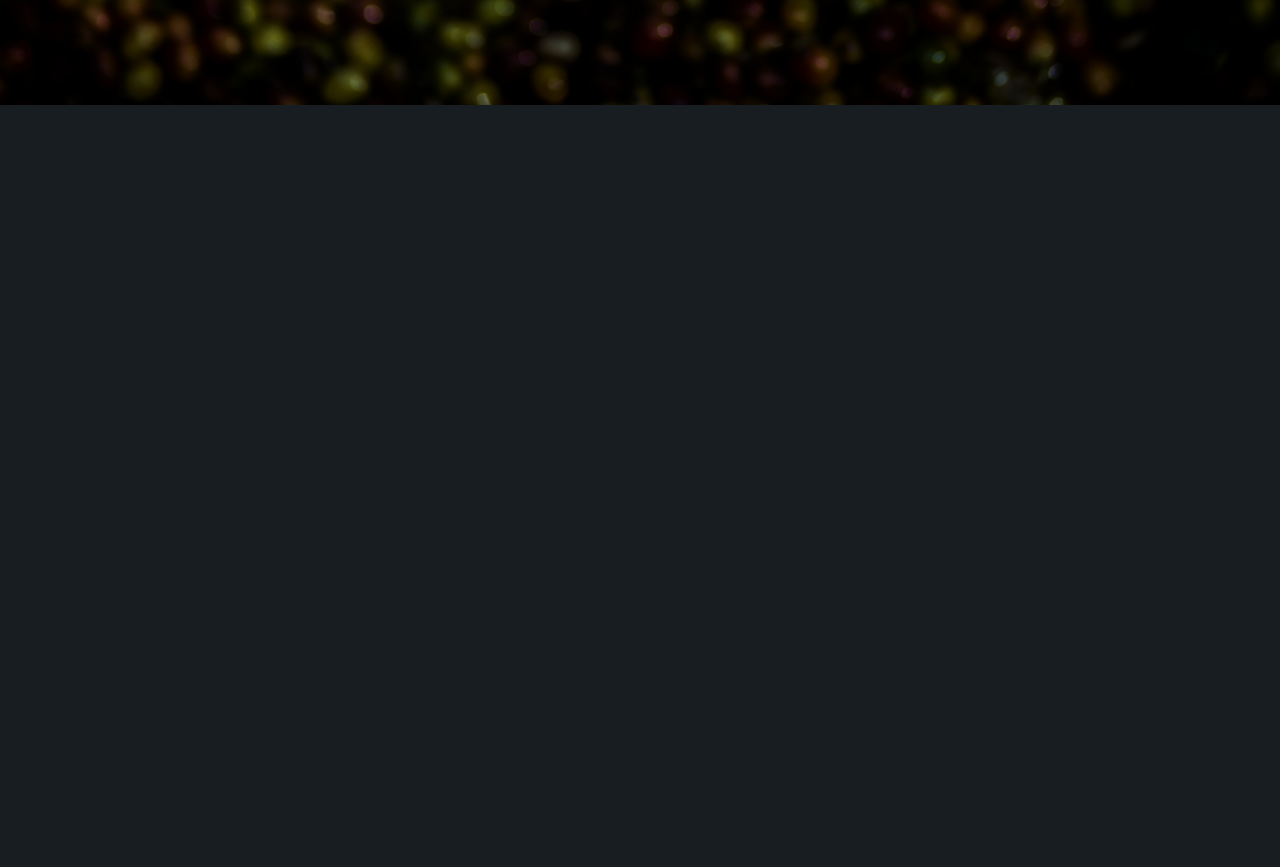
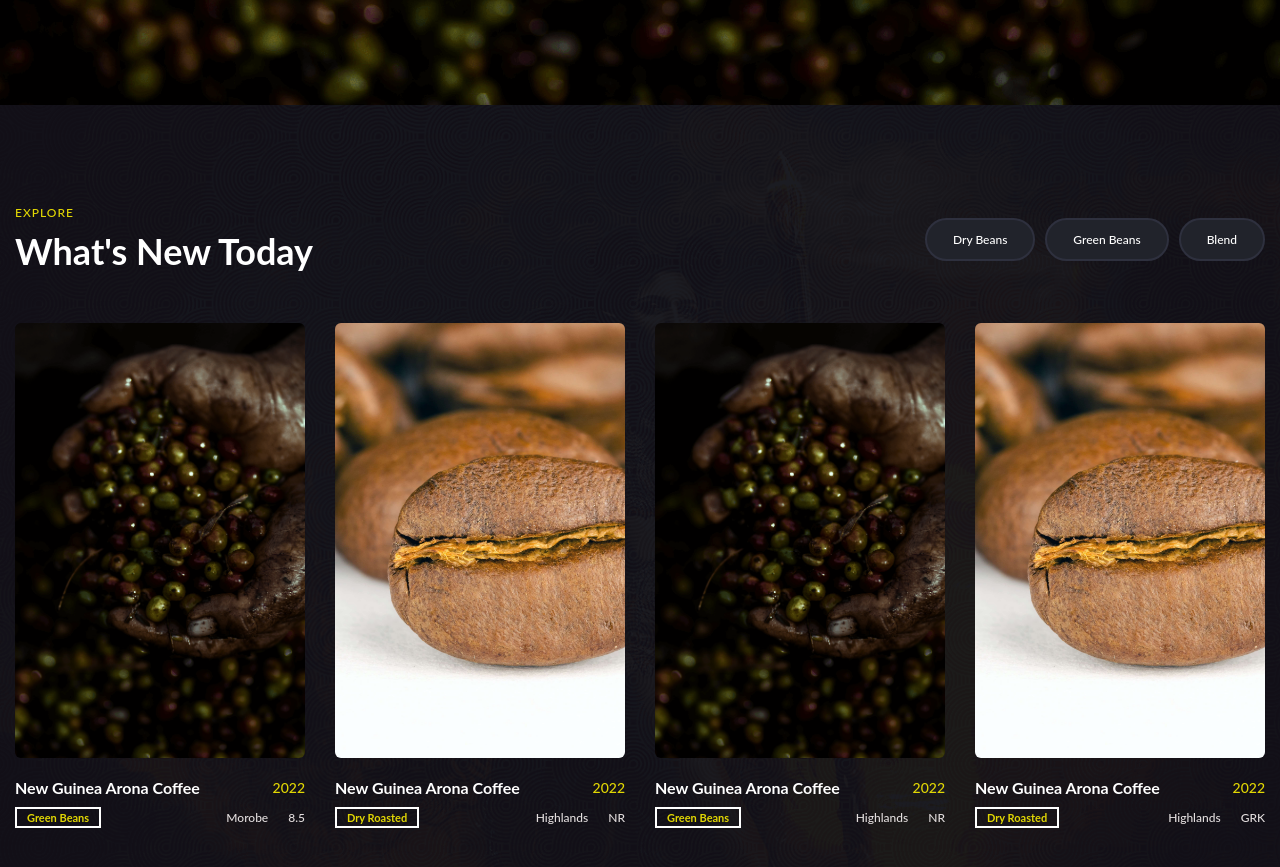
Before and after one commit to jangap411/coffee-market, a React (Create React App) app in the folder client/: page / in a window 1280 px wide. Shown: the part 695-1562 px from the top of the page. Before the commit the page ends 800 px from the top, so only its background shows below. Built offline with nearby package versions, Linux system fonts and the light colour scheme.

Commit message:
Added upcoming productions section

```diff
--- a/client/src/App.js
+++ b/client/src/App.js
@@ -2,12 +2,14 @@ import "./App.css";
 
 import Header from "./components/header/Header";
 import Hero from "./components/hero/Hero";
+import Upcoming from "./components/upcoming/Upcoming";
 
 const App = () => {
   return (
     <>
       <Header />
       <Hero />
+      <Upcoming />
     </>
   );
 };
--- a/client/src/assets/images/index.js
+++ b/client/src/assets/images/index.js
@@ -1,3 +1,17 @@
 import logo from "./logo.svg";
+import upcoming_1 from "./upcoming-1.png";
+import upcoming_2 from "./upcoming-2.png";
+import upcoming_3 from "./upcoming-3.png";
+import upcoming_4 from "./upcoming-4.png";
+import hero_bg from "./hero-bg.png";
+import dry_beans from "./dry-beans.jpg";
 
-export { logo };
+export {
+  logo,
+  upcoming_1,
+  upcoming_2,
+  upcoming_3,
+  upcoming_4,
+  hero_bg,
+  dry_beans,
+};
--- a/client/src/assets/index.js
+++ b/client/src/assets/index.js
@@ -1,4 +1,19 @@
+import {
+  logo,
+  upcoming_1,
+  upcoming_2,
+  upcoming_3,
+  upcoming_4,
+  hero_bg,
+  dry_beans,
+} from "./images";
 
-import { logo } from "./images";
-
-export { logo };
+export {
+  logo,
+  upcoming_1,
+  upcoming_2,
+  upcoming_3,
+  upcoming_4,
+  dry_beans,
+  hero_bg,
+};
--- a/client/src/components/header/Header.jsx
+++ b/client/src/components/header/Header.jsx
@@ -66,13 +66,13 @@ const Header = () => {
               </li>
 
               <li>
-                <a href="#" className="navbar-link">
+                <a href="/#" className="navbar-link">
                   Farmers
                 </a>
               </li>
 
               <li>
-                <a href="#" className="navbar-link">
+                <a href="/#" className="navbar-link">
                   Exporters
                 </a>
               </li>
@@ -84,7 +84,7 @@ const Header = () => {
               </li> */}
 
               <li>
-                <a href="#" className="navbar-link">
+                <a href="/#" className="navbar-link">
                   Pricing
                 </a>
               </li>
@@ -92,31 +92,31 @@ const Header = () => {
 
             <ul className="navbar-social-list">
               <li>
-                <a href="#" className="navbar-social-link">
+                <a href="/#" className="navbar-social-link">
                   <ion-icon name="logo-twitter"></ion-icon>
                 </a>
               </li>
 
               <li>
-                <a href="#" className="navbar-social-link">
+                <a href="/#" className="navbar-social-link">
                   <ion-icon name="logo-facebook"></ion-icon>
                 </a>
               </li>
 
               <li>
-                <a href="#" className="navbar-social-link">
+                <a href="/#" className="navbar-social-link">
                   <ion-icon name="logo-pinterest"></ion-icon>
                 </a>
               </li>
 
               <li>
-                <a href="#" className="navbar-social-link">
+                <a href="/#" className="navbar-social-link">
                   <ion-icon name="logo-instagram"></ion-icon>
                 </a>
               </li>
 
               <li>
-                <a href="#" class="navbar-social-link">
+                <a href="/#" class="navbar-social-link">
                   <ion-icon name="logo-youtube"></ion-icon>
                 </a>
               </li>
--- a/client/src/components/hero/Hero.jsx
+++ b/client/src/components/hero/Hero.jsx
@@ -20,9 +20,9 @@ const Hero = () => {
               </div>
 
               <div className="ganre-wrapper">
-                <a href="#">Roast,</a>
+                <a href="/#">Roast,</a>
 
-                <a href="#">Dry</a>
+                <a href="/#">Dry</a>
               </div>
 
               <div className="date-time">
--- /dev/null
+++ b/client/src/components/upcoming/Upcoming.jsx
@@ -0,0 +1,177 @@
+import React from "react";
+import { hero_bg, dry_beans } from "../../assets";
+
+const Upcoming = () => {
+  return (
+    <>
+      <section className="upcoming">
+        <div className="container">
+          <div className="flex-wrapper">
+            <div className="title-wrapper">
+              <p className="section-subtitle">Explore</p>
+
+              <h2 className="h2 section-title">What's New Today</h2>
+            </div>
+
+            <ul className="filter-list">
+              <li>
+                <button className="filter-btn">Dry Beans</button>
+              </li>
+
+              <li>
+                <button className="filter-btn">Green Beans</button>
+              </li>
+
+              <li>
+                <button className="filter-btn">Blend</button>
+              </li>
+            </ul>
+          </div>
+
+          <ul className="movies-list  has-scrollbar">
+            <li>
+              <div className="movie-card">
+                <a href="./movie-details.html">
+                  <figure className="card-banner">
+                    <img src={hero_bg} alt="New Guinea Arona Coffee" />
+                  </figure>
+                </a>
+
+                <div className="title-wrapper">
+                  <a href="./movie-details.html">
+                    <h3 className="card-title">New Guinea Arona Coffee</h3>
+                  </a>
+
+                  <time datetime="2022">2022</time>
+                </div>
+
+                <div className="card-meta">
+                  <div className="badge badge-outline">Green Beans</div>
+
+                  <div className="duration">
+                    <ion-icon name="time-outline"></ion-icon>
+
+                    <time datetime="PT137M">Morobe</time>
+                  </div>
+
+                  <div className="rating">
+                    <ion-icon name="star"></ion-icon>
+
+                    <data>8.5</data>
+                  </div>
+                </div>
+              </div>
+            </li>
+
+            <li>
+              <div className="movie-card">
+                <a href="./movie-details.html">
+                  <figure className="card-banner">
+                    <img src={dry_beans} alt="New Guinea Arona Coffee" />
+                  </figure>
+                </a>
+
+                <div className="title-wrapper">
+                  <a href="./movie-details.html">
+                    <h3 className="card-title">New Guinea Arona Coffee</h3>
+                  </a>
+
+                  <time datetime="2022">2022</time>
+                </div>
+
+                <div className="card-meta">
+                  <div className="badge badge-outline">Dry Roasted</div>
+
+                  <div className="duration">
+                    <ion-icon name="time-outline"></ion-icon>
+
+                    <time datetime="PT126M">Highlands</time>
+                  </div>
+
+                  <div className="rating">
+                    <ion-icon name="star"></ion-icon>
+
+                    <data>NR</data>
+                  </div>
+                </div>
+              </div>
+            </li>
+
+            <li>
+              <div className="movie-card">
+                <a href="./movie-details.html">
+                  <figure className="card-banner">
+                    <img src={hero_bg} alt="Memory movie poster" />
+                  </figure>
+                </a>
+
+                <div className="title-wrapper">
+                  <a href="./movie-details.html">
+                    <h3 className="card-title">New Guinea Arona Coffee</h3>
+                  </a>
+
+                  <time datetime="2022">2022</time>
+                </div>
+
+                <div className="card-meta">
+                  <div className="badge badge-outline">Green Beans</div>
+
+                  <div className="duration">
+                    <ion-icon name="time-outline"></ion-icon>
+
+                    <time datetime="">Highlands</time>
+                  </div>
+
+                  <div className="rating">
+                    <ion-icon name="star"></ion-icon>
+
+                    <data>NR</data>
+                  </div>
+                </div>
+              </div>
+            </li>
+
+            <li>
+              <div className="movie-card">
+                <a href="./movie-details.html">
+                  <figure className="card-banner">
+                    <img
+                      src={dry_beans}
+                      alt="The Unbearable Weight of Massive Talent movie poster"
+                    />
+                  </figure>
+                </a>
+
+                <div className="title-wrapper">
+                  <a href="./movie-details.html">
+                    <h3 className="card-title">New Guinea Arona Coffee</h3>
+                  </a>
+
+                  <time datetime="2022">2022</time>
+                </div>
+
+                <div className="card-meta">
+                  <div className="badge badge-outline">Dry Roasted</div>
+
+                  <div className="duration">
+                    <ion-icon name="time-outline"></ion-icon>
+
+                    <time datetime="PT107M">Highlands</time>
+                  </div>
+
+                  <div className="rating">
+                    <ion-icon name="star"></ion-icon>
+
+                    <data>GRK</data>
+                  </div>
+                </div>
+              </div>
+            </li>
+          </ul>
+        </div>
+      </section>
+    </>
+  );
+};
+
+export default Upcoming;
```
Also changed, not shown: client/src/assets/images/dry-beans.jpg (added), client/src/assets/images/hero-bg.png.
